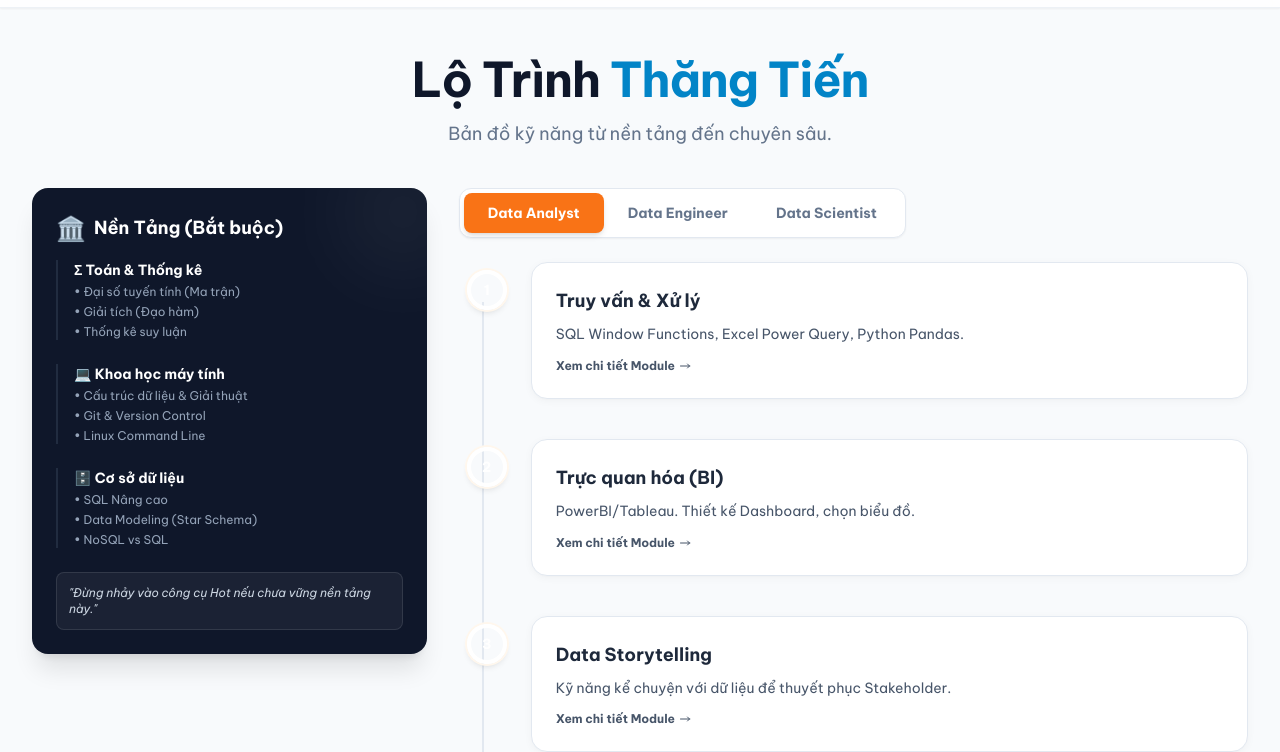
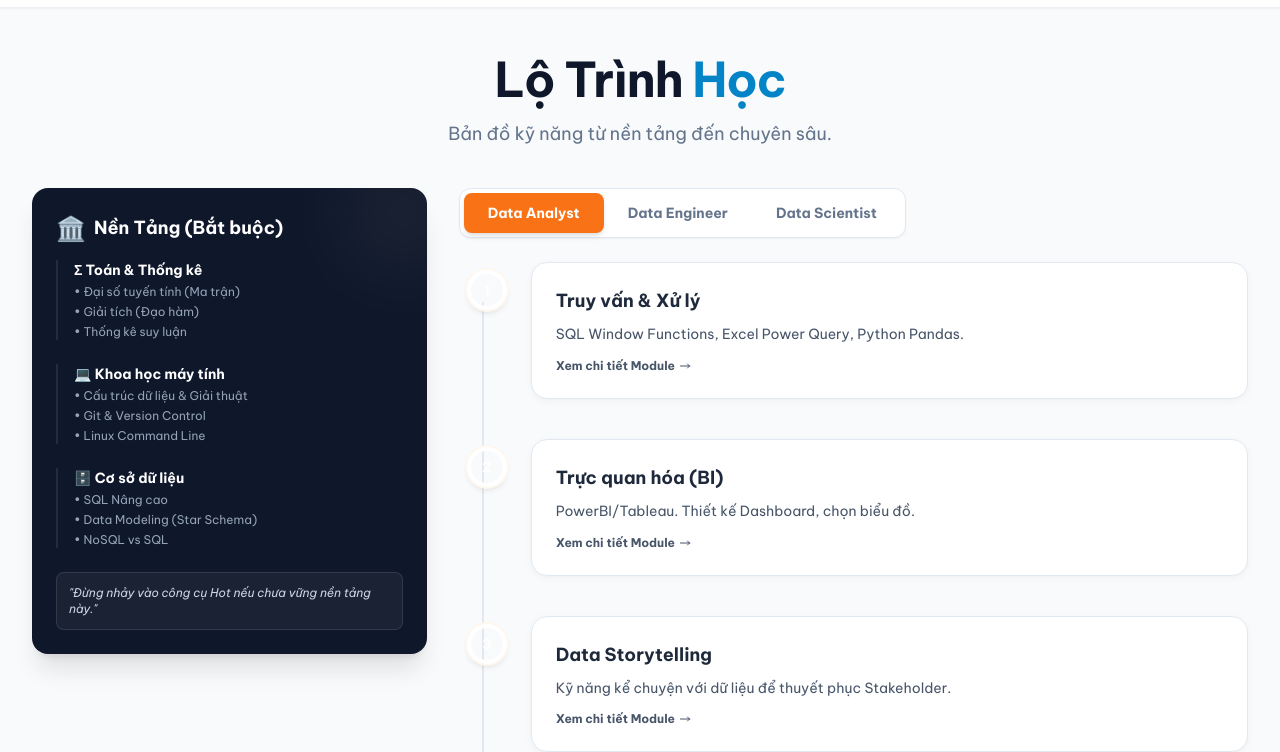
Before and after one commit to kina2711/rabbit-data-career-app, a website: page index.html in a window 1280 px wide. Shown: the part 57-809 px from the top of the page. Drawn offline with nearby package versions, Linux system fonts and the light colour scheme.

Commit message:
Update index.html

```diff
--- a/index.html
+++ b/index.html
@@ -370,7 +370,7 @@
 
             container.innerHTML = `
                 <div class="text-center mb-10">
-                    <h1 class="text-3xl md:text-5xl font-bold text-slate-900 mb-4 tracking-tight">Lộ Trình <span class="text-brand-600">Thăng Tiến</span></h1>
+                    <h1 class="text-3xl md:text-5xl font-bold text-slate-900 mb-4 tracking-tight">Lộ Trình <span class="text-brand-600">Học</span></h1>
                     <p class="text-slate-500 text-lg">Bản đồ kỹ năng từ nền tảng đến chuyên sâu.</p>
                 </div>
 
```
